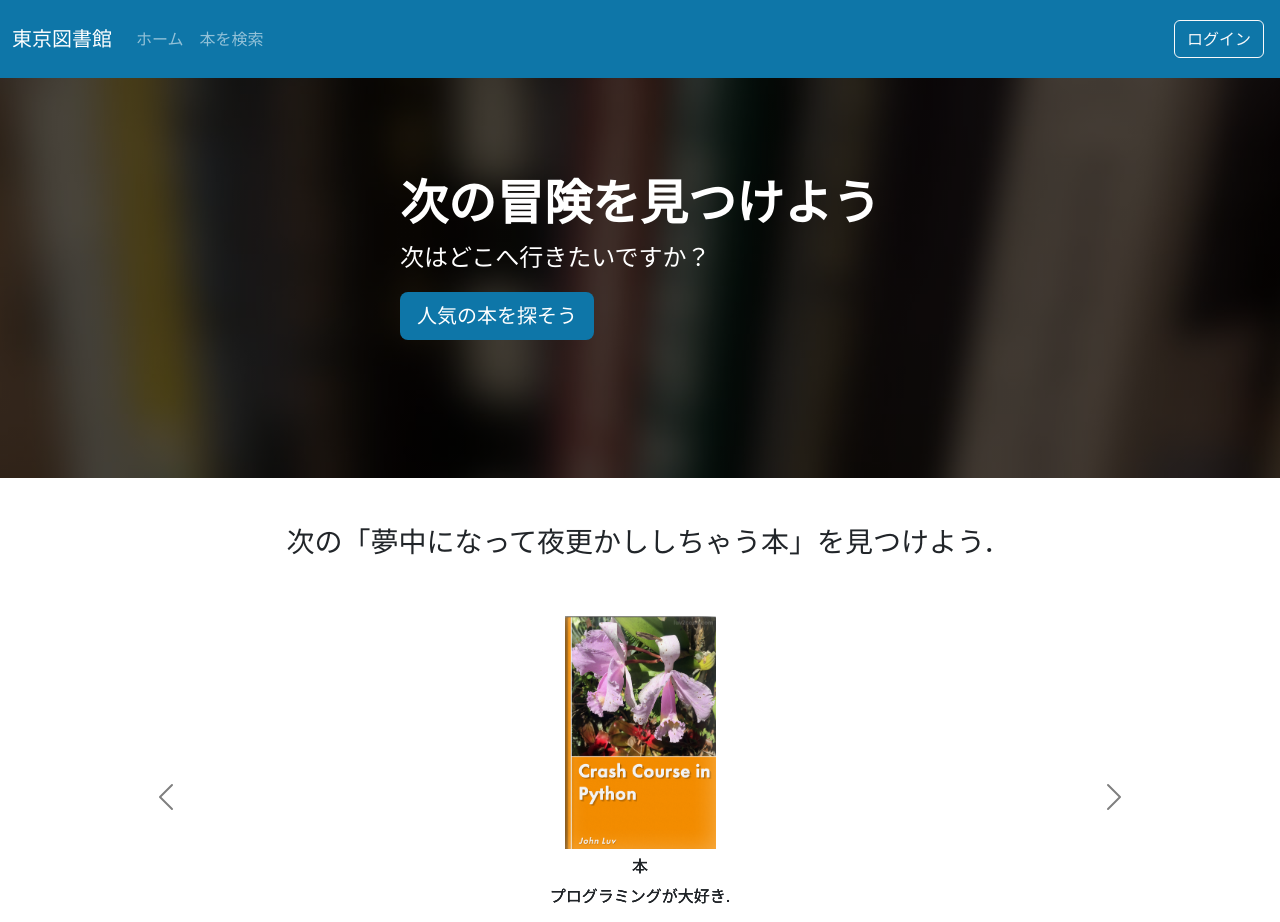
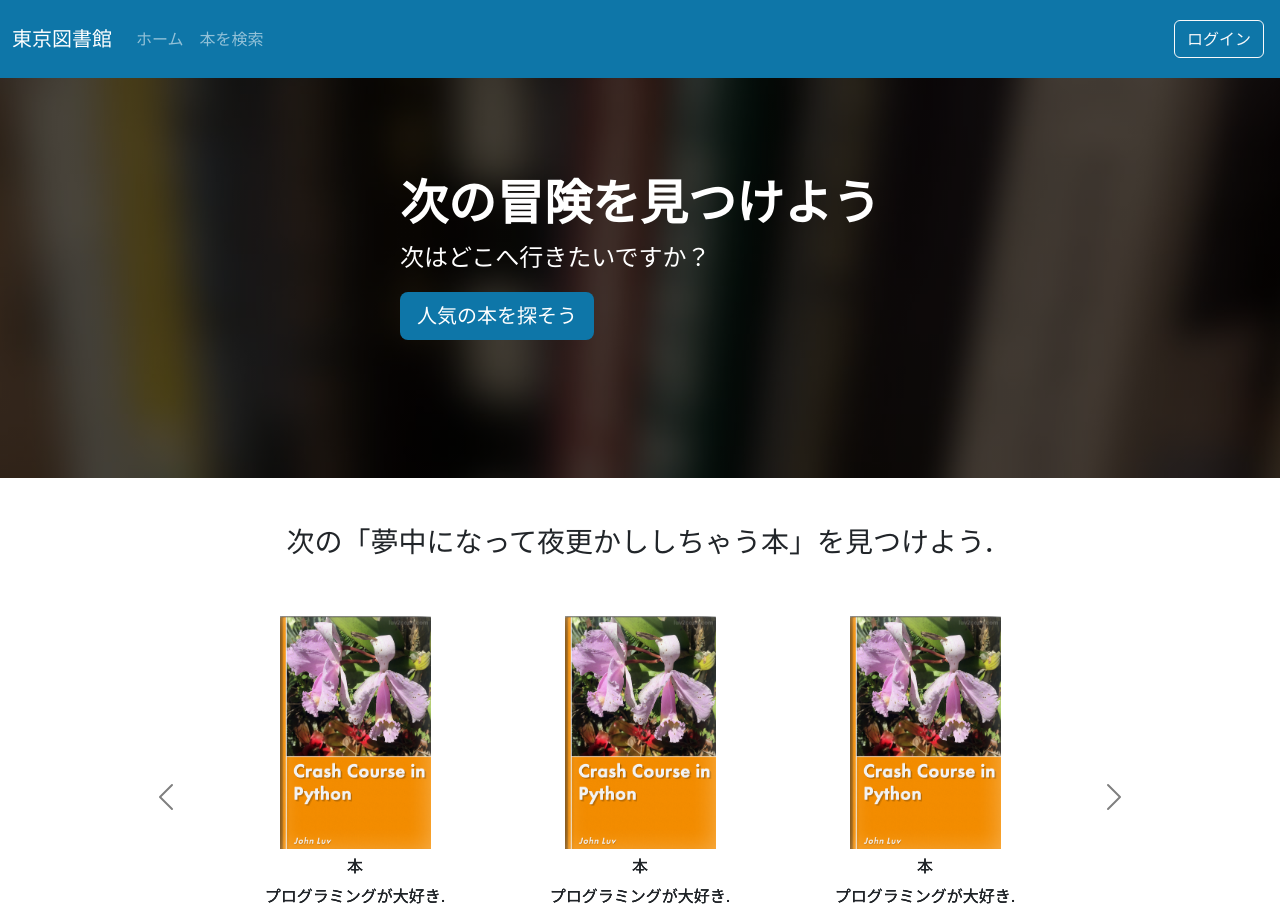
Before and after one commit to taitongngocanh/library-system-management, a React (Create React App) app in the folder 03-frontend/react-library/: page / in a window 1280 px wide. Shown: the top 922 px of the page. Built offline with nearby package versions, Linux system fonts and the light colour scheme.

Commit message:
Add ReturnBook component

```diff
--- a/03-frontend/react-library/src/layouts/HomePage/Carousel.tsx
+++ b/03-frontend/react-library/src/layouts/HomePage/Carousel.tsx
@@ -1,3 +1,5 @@
+import { ReturnBook } from "./ReturnBook";
+
 export const Carousel = () => {
      return (
           <div className="container mt-5" style={{ height: 550 }}>
@@ -11,43 +13,25 @@
                     <div className="carousel-inner">
                          <div className="carousel-item active">
                               <div className="row d-flex justify-content-center align-items-center">
-                                   <div className="col-xs-6 col-sm-6 col-md-4 col-lg-3 mb-3">
-                                        <div className="text-center">
-                                             <img src={require('./../../Images/BooksImages/book-luv2code-1000.png')}
-                                                  alt="book" width="151" height="233" />
-                                             <h6 className="mt-2">本</h6>
-                                             <p>プログラミングが大好き.</p>
-                                             <a href="#" className="btn main-color text-white reserve-btn">予約</a>
-                                        </div>
-                                   </div>
+                                   <ReturnBook />
+                                   <ReturnBook />
+                                   <ReturnBook />
                               </div>
                          </div>
 
                          <div className="carousel-item active">
                               <div className="row d-flex justify-content-center align-items-center">
-                                   <div className="col-xs-6 col-sm-6 col-md-4 col-lg-3 mb-3">
-                                        <div className="text-center">
-                                             <img src={require('./../../Images/BooksImages/book-luv2code-1000.png')}
-                                                  alt="book" width="151" height="233" />
-                                             <h6 className="mt-2">本</h6>
-                                             <p>プログラミングが大好き.</p>
-                                             <a href="#" className="btn main-color text-white reserve-btn">予約</a>
-                                        </div>
-                                   </div>
+                                   <ReturnBook />
+                                   <ReturnBook />
+                                   <ReturnBook />
                               </div>
                          </div>
 
                          <div className="carousel-item active">
                               <div className="row d-flex justify-content-center align-items-center">
-                                   <div className="col-xs-6 col-sm-6 col-md-4 col-lg-3 mb-3">
-                                        <div className="text-center">
-                                             <img src={require('./../../Images/BooksImages/book-luv2code-1000.png')}
-                                                  alt="book" width="151" height="233" />
-                                             <h6 className="mt-2">本</h6>
-                                             <p>プログラミングが大好き.</p>
-                                             <a href="#" className="btn main-color text-white reserve-btn">予約</a>
-                                        </div>
-                                   </div>
+                                   <ReturnBook />
+                                   <ReturnBook />
+                                   <ReturnBook />
                               </div>
                          </div>
                     </div>
@@ -69,12 +53,7 @@
                {/* Start: Mobile */}
                <div className="d-lg-none mt-3">
                     <div className="row d-flex justify-content-center align-items-center">
-                         <div className="text-center">
-                              <img src={require('./../../Images/BooksImages/book-luv2code-1000.png')} alt="book" width="151" height="233" />
-                              <h6 className="mt-2"><b>本</b></h6>
-                              <p>プログラミングが大好き.</p>
-                              <a className="btn main-color text-white reserve-btn" href="#">予約</a>
-                         </div>
+                         <ReturnBook />
                     </div>
                </div>
                {/* End: Mobile */}
--- /dev/null
+++ b/03-frontend/react-library/src/layouts/HomePage/ReturnBook.tsx
@@ -0,0 +1,16 @@
+import React from "react";
+
+export const ReturnBook = () => {
+     return (
+          <div className="col-xs-6 col-sm-6 col-md-4 col-lg-3 mb-3">
+               <div className="text-center">
+                    <img src={require('./../../Images/BooksImages/book-luv2code-1000.png')}
+                         alt="book" width="151" height="233" />
+                    <h6 className="mt-2">本</h6>
+                    <p>プログラミングが大好き.</p>
+                    <a href="#" className="btn main-color text-white reserve-btn">予約</a>
+               </div>
+          </div>
+     );
+
+}
```
